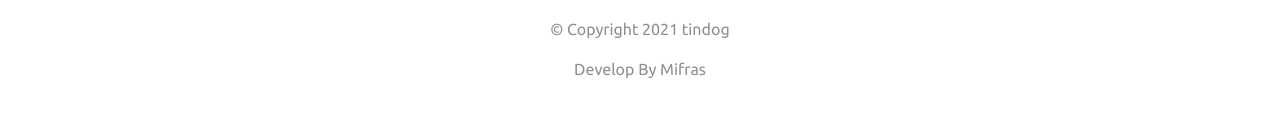
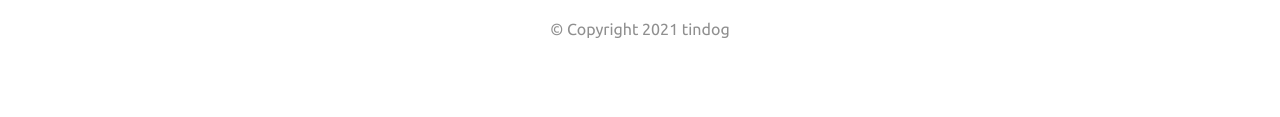
Before and after one commit to mifrasgaffoor/tindog-website-using-Bootsrap, a plain HTML site: page index.html in a window 1280 px wide. Shown: the part 3187-3304 px from the top of the page. Drawn offline with nearby package versions, Linux system fonts and the light colour scheme.

Commit message:
Update index.html

```diff
--- a/index.html
+++ b/index.html
@@ -220,7 +220,7 @@
 
       <p> &#169 Copyright 2021 tindog</p>
 
-      <p>Develop By Mifras</p>
+<!--       <p>Develop By Mifras</p> -->
     </section>
     <script
       src="https://cdn.jsdelivr.net/npm/bootstrap@5.0.1/dist/js/bootstrap.bundle.min.js"
```
